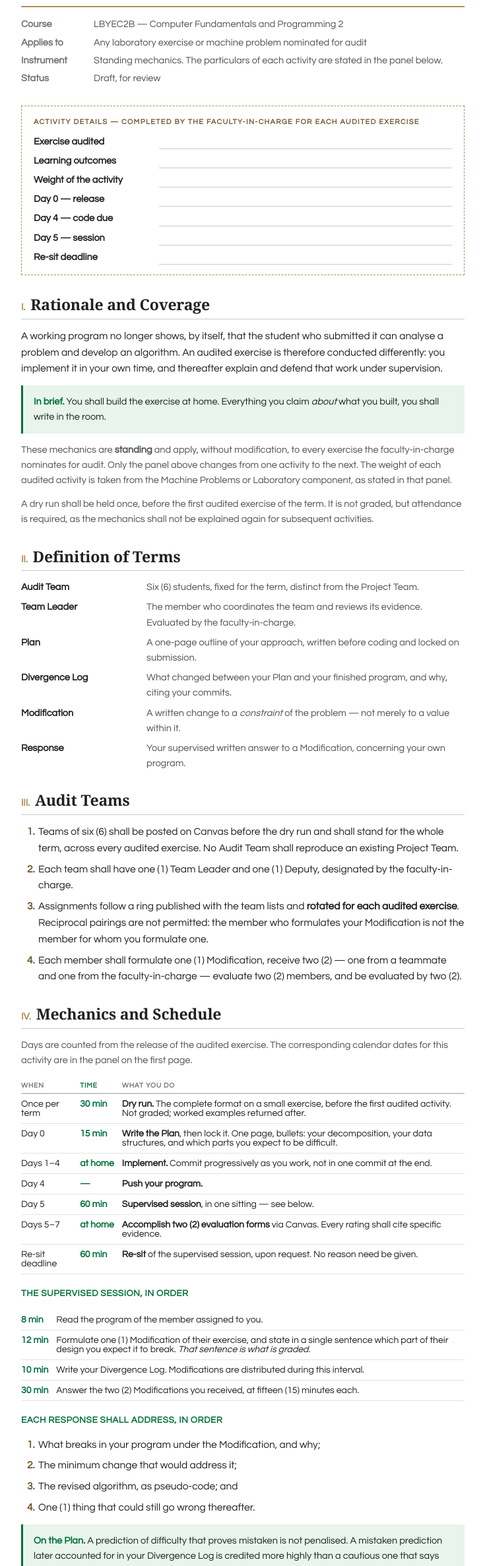
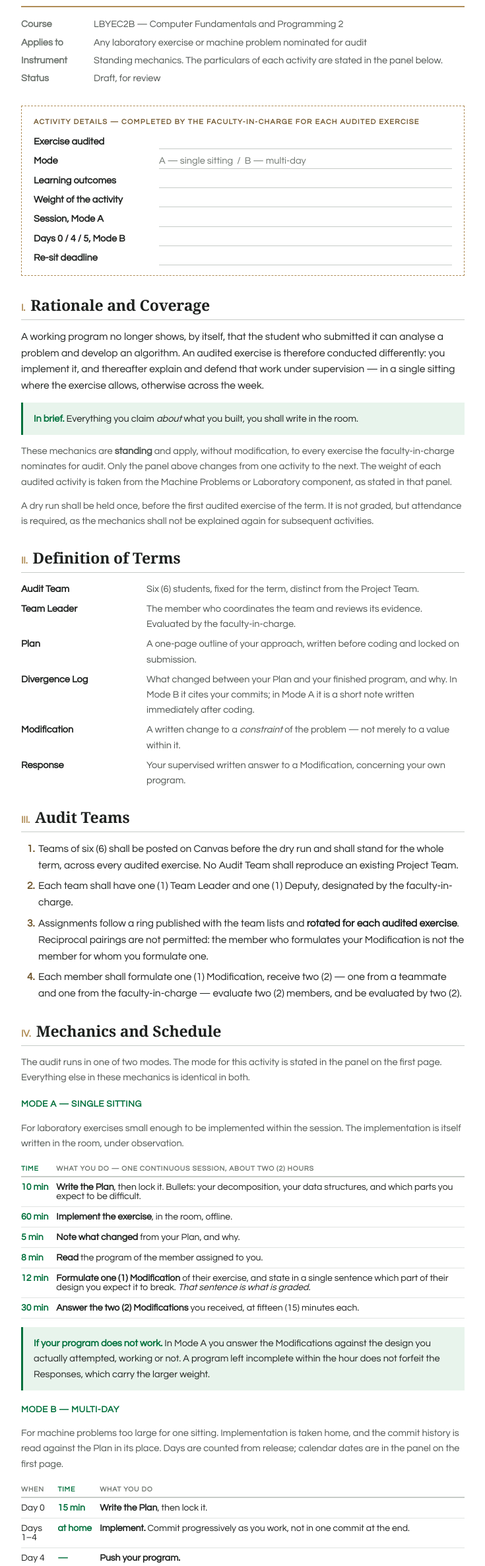
Before and after one commit to johnanthonyjose/lbyec2b, a website: page docs/student-handout.html in a window 1280 px wide. Shown: the part 168-2541 px from the top of the page at 66% size, without its empty margins (272-1007 px from the left). Drawn offline with Linux system fonts and the light colour scheme.

Commit message:
Add Mode A, the single-sitting variant
The audit now runs in either of two modes selected per activity: Mode A completes everything in one continuous session of about two hours, with the implementation itself written in the room under observation; Mode B keeps the multi-day form for exercises too large to finish in a sitting, with commit history standing in for that observation. Adds per-mode criteria weights, a rule that an incomplete program does not forfeit the Responses, and annex guidance recommending Mode A as the default.

Co-Authored-By: Claude Opus 5 (1M context) <noreply@anthropic.com>

```diff
--- a/docs/student-handout.html
+++ b/docs/student-handout.html
@@ -178,11 +178,11 @@
     <div class="hd">Activity details — completed by the faculty-in-charge for each audited exercise</div>
     <dl>
       <div><dt>Exercise audited</dt><dd></dd></div>
+      <div><dt>Mode</dt><dd>A — single sitting &nbsp;/&nbsp; B — multi-day</dd></div>
       <div><dt>Learning outcomes</dt><dd></dd></div>
       <div><dt>Weight of the activity</dt><dd></dd></div>
-      <div><dt>Day 0 — release</dt><dd></dd></div>
-      <div><dt>Day 4 — code due</dt><dd></dd></div>
-      <div><dt>Day 5 — session</dt><dd></dd></div>
+      <div><dt>Session, Mode A</dt><dd></dd></div>
+      <div><dt>Days 0 / 4 / 5, Mode B</dt><dd></dd></div>
       <div><dt>Re-sit deadline</dt><dd></dd></div>
     </dl>
   </div>
@@ -191,10 +191,10 @@
     <h2><b>I.</b>Rationale and Coverage</h2>
     <p>A working program no longer shows, by itself, that the student who submitted it can analyse
       a problem and develop an algorithm. An audited exercise is therefore conducted differently:
-      you implement it in your own time, and thereafter explain and defend that work under
-      supervision.</p>
-    <div class="box"><b>In brief.</b> You shall build the exercise at home. Everything you claim
-      <em>about</em> what you built, you shall write in the room.</div>
+      you implement it, and thereafter explain and defend that work under supervision — in a
+      single sitting where the exercise allows, otherwise across the week.</p>
+    <div class="box"><b>In brief.</b> Everything you claim <em>about</em> what you built, you
+      shall write in the room.</div>
     <p class="sm muted">These mechanics are <strong>standing</strong> and apply, without
       modification, to every exercise the faculty-in-charge nominates for audit. Only the panel
       above changes from one activity to the next. The weight of each audited activity is taken
@@ -210,7 +210,7 @@
       <div><dt>Audit Team</dt><dd>Six (6) students, fixed for the term, distinct from the Project Team.</dd></div>
       <div><dt>Team Leader</dt><dd>The member who coordinates the team and reviews its evidence. Evaluated by the faculty-in-charge.</dd></div>
       <div><dt>Plan</dt><dd>A one-page outline of your approach, written before coding and locked on submission.</dd></div>
-      <div><dt>Divergence Log</dt><dd>What changed between your Plan and your finished program, and why, citing your commits.</dd></div>
+      <div><dt>Divergence Log</dt><dd>What changed between your Plan and your finished program, and why. In Mode B it cites your commits; in Mode A it is a short note written immediately after coding.</dd></div>
       <div><dt>Modification</dt><dd>A written change to a <em>constraint</em> of the problem — not merely to a value within it.</dd></div>
       <div><dt>Response</dt><dd>Your supervised written answer to a Modification, concerning your own program.</dd></div>
     </dl>
@@ -234,31 +234,52 @@
 
   <section>
     <h2><b>IV.</b>Mechanics and Schedule</h2>
-    <p class="sm muted">Days are counted from the release of the audited exercise. The
-      corresponding calendar dates for this activity are in the panel on the first page.</p>
+    <p class="sm muted">The audit runs in one of two modes. The mode for this activity is stated in
+      the panel on the first page. Everything else in these mechanics is identical in both.</p>
+
+    <h3>Mode A — single sitting</h3>
+    <p class="sm muted">For laboratory exercises small enough to be implemented within the session.
+      The implementation is itself written in the room, under observation.</p>
+    <div class="tablewrap">
+      <table>
+        <thead><tr><th class="n">Time</th><th>What you do — one continuous session, about two (2) hours</th></tr></thead>
+        <tbody>
+          <tr><td class="n">10 min</td><td><strong>Write the Plan</strong>, then lock it. Bullets: your decomposition, your data structures, and which parts you expect to be difficult.</td></tr>
+          <tr><td class="n">60 min</td><td><strong>Implement the exercise</strong>, in the room, offline.</td></tr>
+          <tr><td class="n">5 min</td><td><strong>Note what changed</strong> from your Plan, and why.</td></tr>
+          <tr><td class="n">8 min</td><td><strong>Read</strong> the program of the member assigned to you.</td></tr>
+          <tr><td class="n">12 min</td><td><strong>Formulate one (1) Modification</strong> of their exercise, and state in a single sentence which part of their design you expect it to break. <em>That sentence is what is graded.</em></td></tr>
+          <tr><td class="n">30 min</td><td><strong>Answer the two (2) Modifications</strong> you received, at fifteen (15) minutes each.</td></tr>
+        </tbody>
+      </table>
+    </div>
+    <div class="box"><b>If your program does not work.</b> In Mode A you answer the Modifications
+      against the design you actually attempted, working or not. A program left incomplete within
+      the hour does not forfeit the Responses, which carry the larger weight.</div>
+
+    <h3>Mode B — multi-day</h3>
+    <p class="sm muted">For machine problems too large for one sitting. Implementation is taken
+      home, and the commit history is read against the Plan in its place. Days are counted from
+      release; calendar dates are in the panel on the first page.</p>
     <div class="tablewrap">
       <table>
         <thead><tr><th>When</th><th class="n">Time</th><th>What you do</th></tr></thead>
         <tbody>
-          <tr><td>Once per term</td><td class="n">30 min</td><td><strong>Dry run.</strong> The complete format on a small exercise, before the first audited activity. Not graded; worked examples returned after.</td></tr>
-          <tr><td>Day 0</td><td class="n">15 min</td><td><strong>Write the Plan</strong>, then lock it. One page, bullets: your decomposition, your data structures, and which parts you expect to be difficult.</td></tr>
+          <tr><td>Day 0</td><td class="n">15 min</td><td><strong>Write the Plan</strong>, then lock it.</td></tr>
           <tr><td>Days 1–4</td><td class="n">at home</td><td><strong>Implement.</strong> Commit progressively as you work, not in one commit at the end.</td></tr>
           <tr><td>Day 4</td><td class="n">—</td><td><strong>Push your program.</strong></td></tr>
-          <tr><td>Day 5</td><td class="n">60 min</td><td><strong>Supervised session</strong>, in one sitting — see below.</td></tr>
-          <tr><td>Days 5–7</td><td class="n">at home</td><td><strong>Accomplish two (2) evaluation forms</strong> via Canvas. Every rating shall cite specific evidence.</td></tr>
-          <tr><td>Re-sit deadline</td><td class="n">60 min</td><td><strong>Re-sit</strong> of the supervised session, upon request. No reason need be given.</td></tr>
+          <tr><td>Day 5</td><td class="n">60 min</td><td><strong>Supervised session:</strong> read your assigned member's program (8 min); formulate one (1) Modification (12 min); write your Divergence Log against your commits (10 min); answer the two (2) Modifications you received (30 min).</td></tr>
         </tbody>
       </table>
     </div>
 
-    <h3>The supervised session, in order</h3>
+    <h3>Common to both modes</h3>
     <div class="tablewrap">
       <table>
         <tbody>
-          <tr><td class="n">8 min</td><td>Read the program of the member assigned to you.</td></tr>
-          <tr><td class="n">12 min</td><td>Formulate one (1) Modification of their exercise, and state in a single sentence which part of their design you expect it to break. <em>That sentence is what is graded.</em></td></tr>
-          <tr><td class="n">10 min</td><td>Write your Divergence Log. Modifications are distributed during this interval.</td></tr>
-          <tr><td class="n">30 min</td><td>Answer the two (2) Modifications you received, at fifteen (15) minutes each.</td></tr>
+          <tr><td>Once per term</td><td class="n">30 min</td><td><strong>Dry run</strong> before the first audited activity. Not graded; worked examples returned after.</td></tr>
+          <tr><td>Within 2 days</td><td class="n">at home</td><td><strong>Accomplish two (2) evaluation forms</strong> via Canvas. Every rating shall cite specific evidence.</td></tr>
+          <tr><td>Re-sit deadline</td><td class="n">—</td><td><strong>Re-sit</strong> upon request. No reason need be given.</td></tr>
         </tbody>
       </table>
     </div>
@@ -283,18 +304,18 @@
 
   <section>
     <h2><b>V.</b>Criteria for Evaluation</h2>
-    <p class="sm muted">The distribution below is fixed for every audited exercise. Only the
-      weight of the activity as a whole, stated in the panel on the first page, varies.</p>
+    <p class="sm muted">The distribution is fixed for every audited exercise of the same mode.
+      Only the weight of the activity as a whole, stated in the panel on the first page, varies.</p>
     <div class="tablewrap">
       <table>
-        <thead><tr><th class="n">Weight</th><th>Criterion</th><th>Produced</th></tr></thead>
+        <thead><tr><th class="n">Mode A</th><th class="n">Mode B</th><th>Criterion</th></tr></thead>
         <tbody>
-          <tr><td class="n">35%</td><td>The two (2) Responses — all four points addressed, reasoning specific to your own program, change minimal and correct</td><td>Supervised</td></tr>
-          <tr><td class="n">25%</td><td>The submitted program — requirements satisfied, coding standards observed</td><td>At home</td></tr>
-          <tr><td class="n">20%</td><td>Plan and Divergence Log — specific, and consistent with the commit history</td><td>Supervised</td></tr>
-          <tr><td class="n">12%</td><td>The Modification you formulated — a genuine constraint altered, and an accurate sentence</td><td>Supervised</td></tr>
-          <tr><td class="n">8%</td><td>Your two (2) evaluations — each rating supported by cited evidence</td><td>At home</td></tr>
-          <tr class="total"><td class="n">100%</td><td colspan="2">Sixty-seven percent (67%) is produced under supervision. This is deliberate.</td></tr>
+          <tr><td class="n">35%</td><td class="n">35%</td><td>The two (2) Responses — all four points addressed, reasoning specific to your own program, change minimal and correct</td></tr>
+          <tr><td class="n">30%</td><td class="n">25%</td><td>The program — requirements satisfied, coding standards observed</td></tr>
+          <tr><td class="n">15%</td><td class="n">20%</td><td>Plan, with the note of what changed (Mode A) or the Divergence Log read against your commits (Mode B)</td></tr>
+          <tr><td class="n">12%</td><td class="n">12%</td><td>The Modification you formulated — a genuine constraint altered, and an accurate sentence</td></tr>
+          <tr><td class="n">8%</td><td class="n">8%</td><td>Your two (2) evaluations — each rating supported by cited evidence</td></tr>
+          <tr class="total"><td class="n">100%</td><td class="n">100%</td><td>Mode A is produced entirely under supervision apart from the evaluations; in Mode B, sixty-seven percent (67%) is.</td></tr>
         </tbody>
       </table>
     </div>
@@ -303,11 +324,12 @@
 
     <h3>Evidence examined</h3>
     <p class="sm muted">Published in advance, so that no student is assessed on anything he or she
-      was not informed of: the Plan and the Divergence Log read against it; the commit history; the
-      submitted program; the Modification you formulated; your two Responses; and the observations
-      of the two members who evaluated you.</p>
-    <p class="sm muted">The commit history is used only to raise a question for clarification, and
-      never to set a mark directly. There is nothing to be gained by inflating commits.</p>
+      was not informed of: the Plan and the account of what changed; the program; the Modification
+      you formulated; your two Responses; the observations of the two members who evaluated you;
+      and, <strong>in Mode B only</strong>, the commit history.</p>
+    <p class="sm muted">Where the commit history is examined, it is used only to raise a question
+      for clarification, and never to set a mark directly. There is nothing to be gained by
+      inflating commits.</p>
   </section>
 
   <section>
@@ -430,8 +452,9 @@
         through a classmate's default.</li>
       <li><strong>Rotate the ring</strong> so that no pairing repeats from a previous audited
         exercise, and post it with the Activity Details.</li>
-      <li><strong>Reserve the two windows</strong>: fifteen (15) minutes at release, and one
-        protected sixty-minute (60) session on Day 5.</li>
+      <li><strong>Reserve the time.</strong> Mode A: one continuous session of about two (2)
+        hours. Mode B: fifteen (15) minutes at release and a protected sixty-minute (60) session
+        on Day 5.</li>
     </ol>
 
     <h3>Choosing a suitable exercise</h3>
@@ -439,9 +462,19 @@
       can be altered</strong> — assumptions about input validity, scale, data shape or arrival
       order — so that a Modification has something real to attack. Exercises with a single
       prescribed output and no assumptions to remove will not yield a usable probe.</p>
-    <p class="sm">The exercise shall also be substantial enough to occupy several sittings, since
-      the commit history is read against the Plan. An exercise completed in one sitting leaves no
-      such record.</p>
+    <h3>Choosing the mode</h3>
+    <p class="sm"><strong>Mode A wherever the exercise fits the hour.</strong> Observing the
+      implementation directly is stronger evidence than inferring it from a commit history
+      afterwards, and the whole activity closes in a single session. Mode A suits laboratory
+      exercises and smaller machine problems.</p>
+    <p class="sm"><strong>Mode B only where the exercise genuinely cannot be completed in one
+      sitting.</strong> The commit history then stands in for the observation that Mode A gets
+      directly. Accept the weaker evidence only in exchange for the larger problem — Mode B is the
+      concession, not the default.</p>
+    <p class="sm">Note the trade in what is measured. Mode A rewards fluency and penalises the
+      student who reasons slowly; Mode B allows the deliberation that analysing a substantial
+      problem requires. Where both are used in a term, the two together give a fuller picture than
+      either alone.</p>
 
     <h3>Frequency</h3>
     <p class="sm">Any number of exercises may be audited in a term. Where more than one is
```
